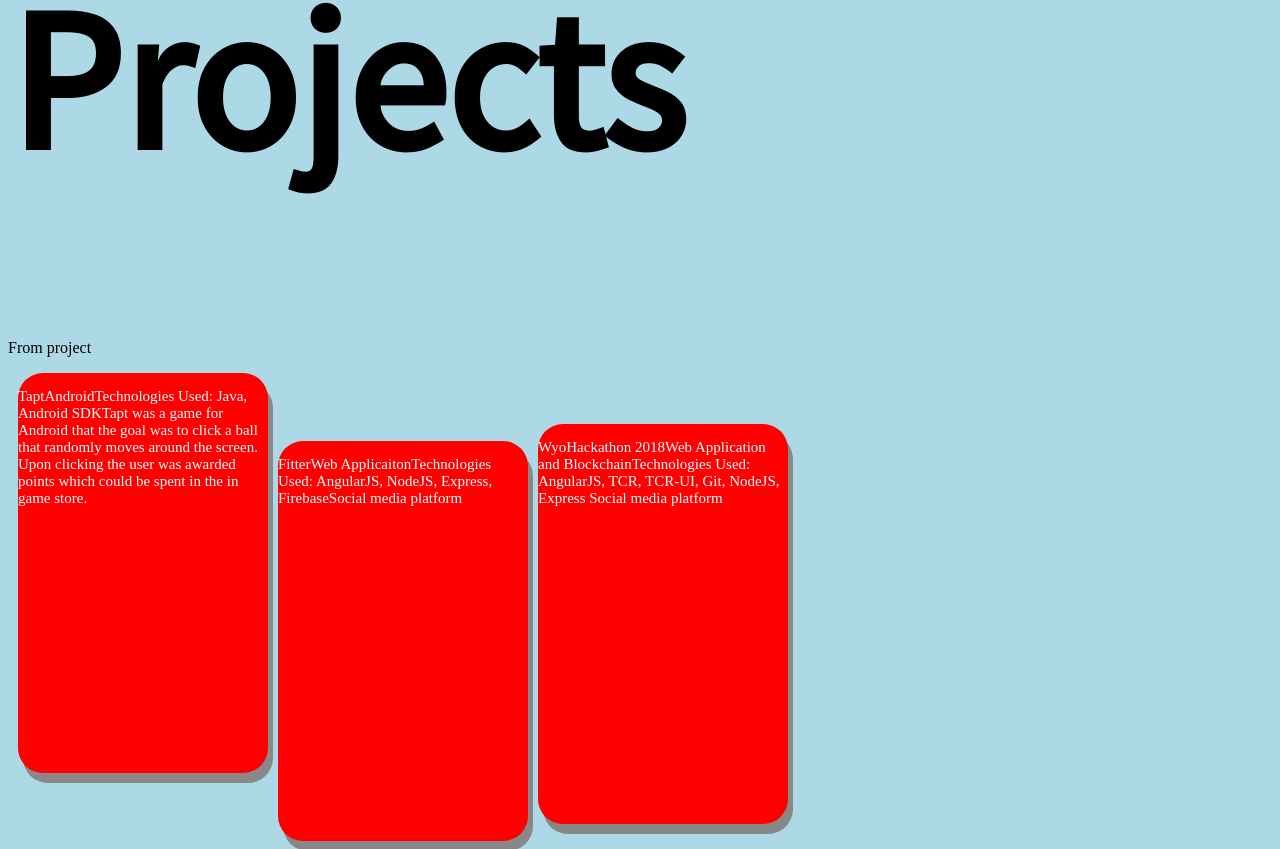
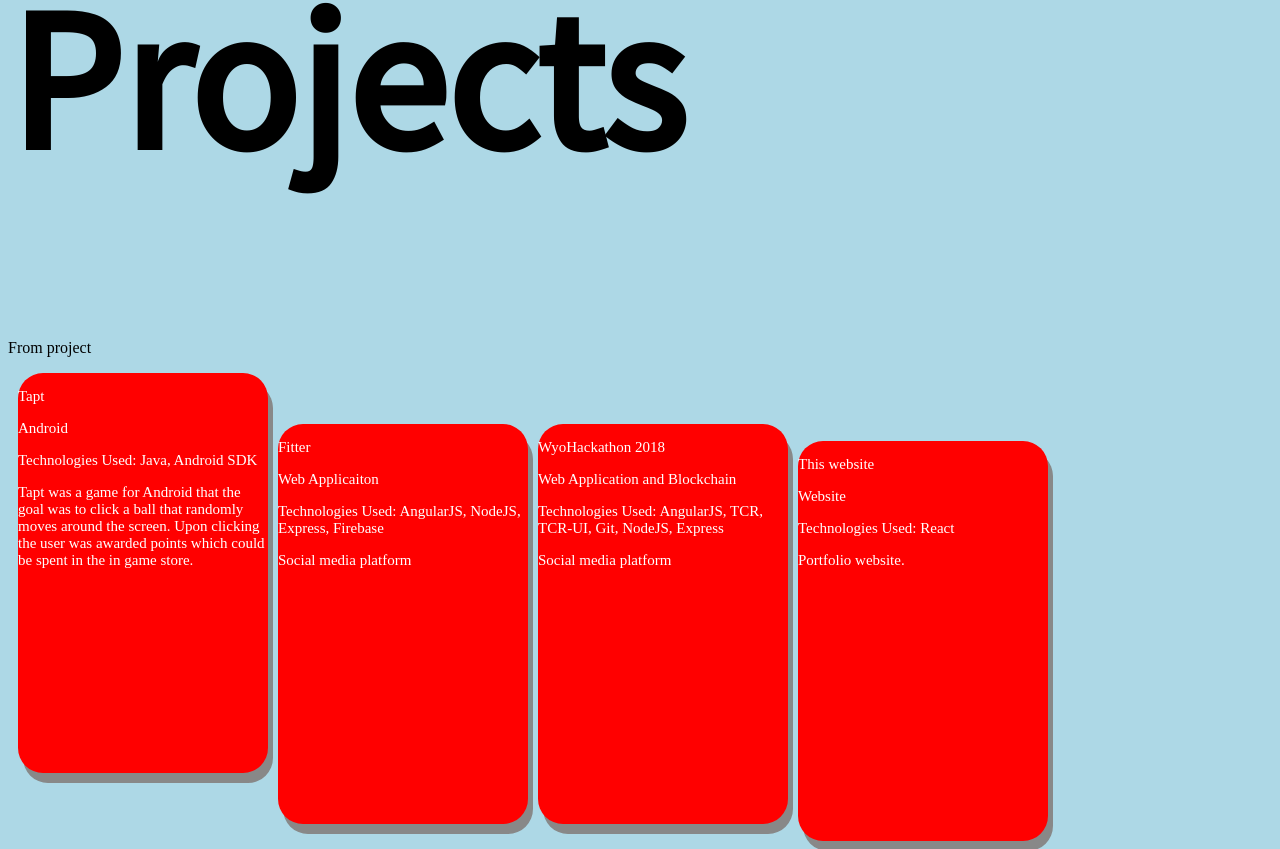
Before and after one commit to Cantum2/PersonalSite, a React app: page / in a window 1280 px wide. Shown: the part 1257-2106 px from the top of the page. Built offline with nearby package versions, Linux system fonts and the light colour scheme.

Commit message:
Worked on styled components

```diff
--- a/src/components/Project.js
+++ b/src/components/Project.js
@@ -19,7 +19,14 @@ let projectsArr = [
     platform: "Web Application and Blockchain",
     technologiesUsed: "AngularJS, TCR, TCR-UI, Git, NodeJS, Express ",
     description: "Social media platform"
+  },
+  {
+    name: "This website",
+    platform: "Website",
+    technologiesUsed: "React",
+    description: "Portfolio website."
   }
+
 ];
 
  class Project extends Component {
@@ -32,8 +39,14 @@ let projectsArr = [
             <ProjectsCard key={proj.name}>
               <ProjectCardDetail>
                 {proj.name}
+              </ProjectCardDetail>
+              <ProjectCardDetail>
                 {proj.platform}
+              </ProjectCardDetail>
+              <ProjectCardDetail>
                 Technologies Used: {proj.technologiesUsed}
+              </ProjectCardDetail>
+              <ProjectCardDetail>
                 {proj.description}
               </ProjectCardDetail>
             </ProjectsCard>
--- a/src/components/ProjectCard.js
+++ b/src/components/ProjectCard.js
@@ -8,4 +8,9 @@ background-color: red;
 display: inline-block;
 margin-left: 10px;
 box-shadow: 5px 10px #888888;
+
+
+&:hover{
+    background-color: black;
+}
 `
```
